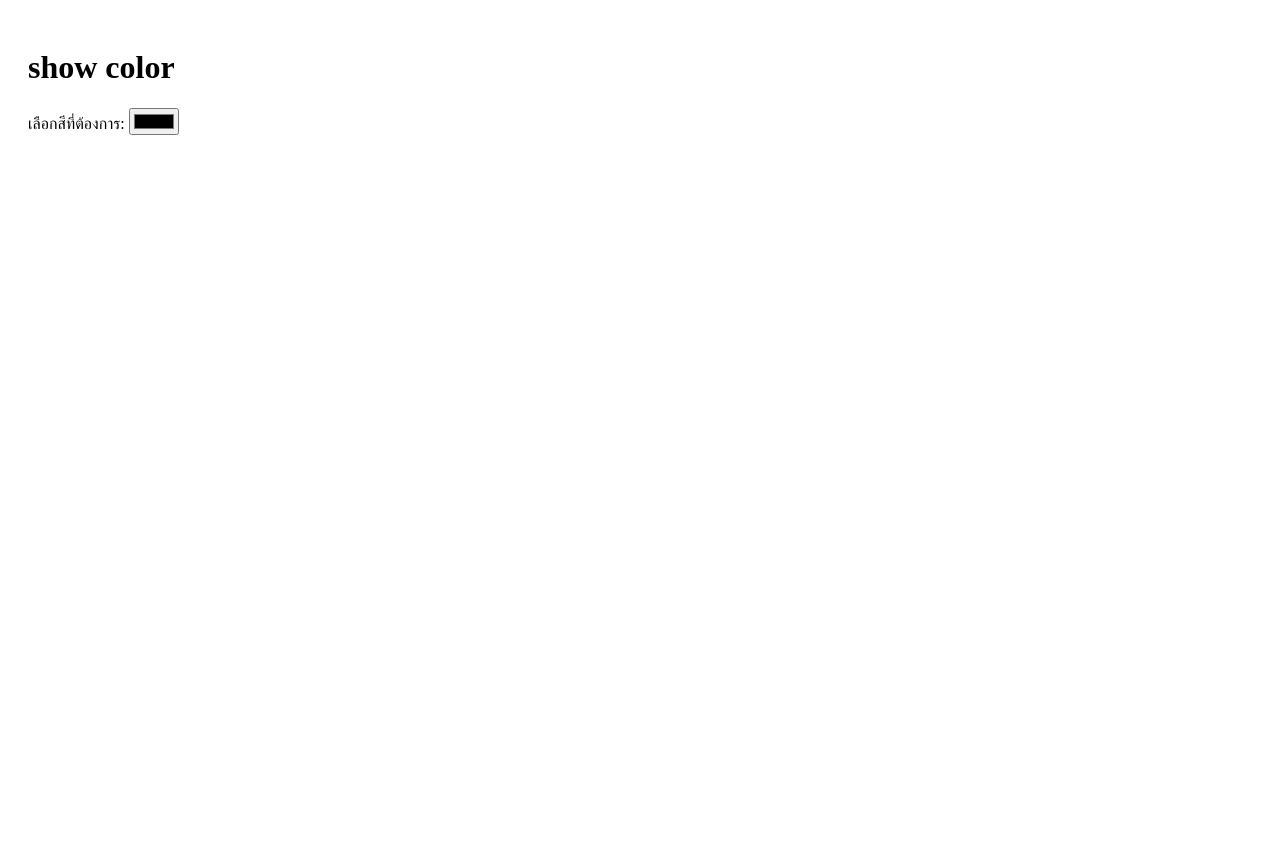
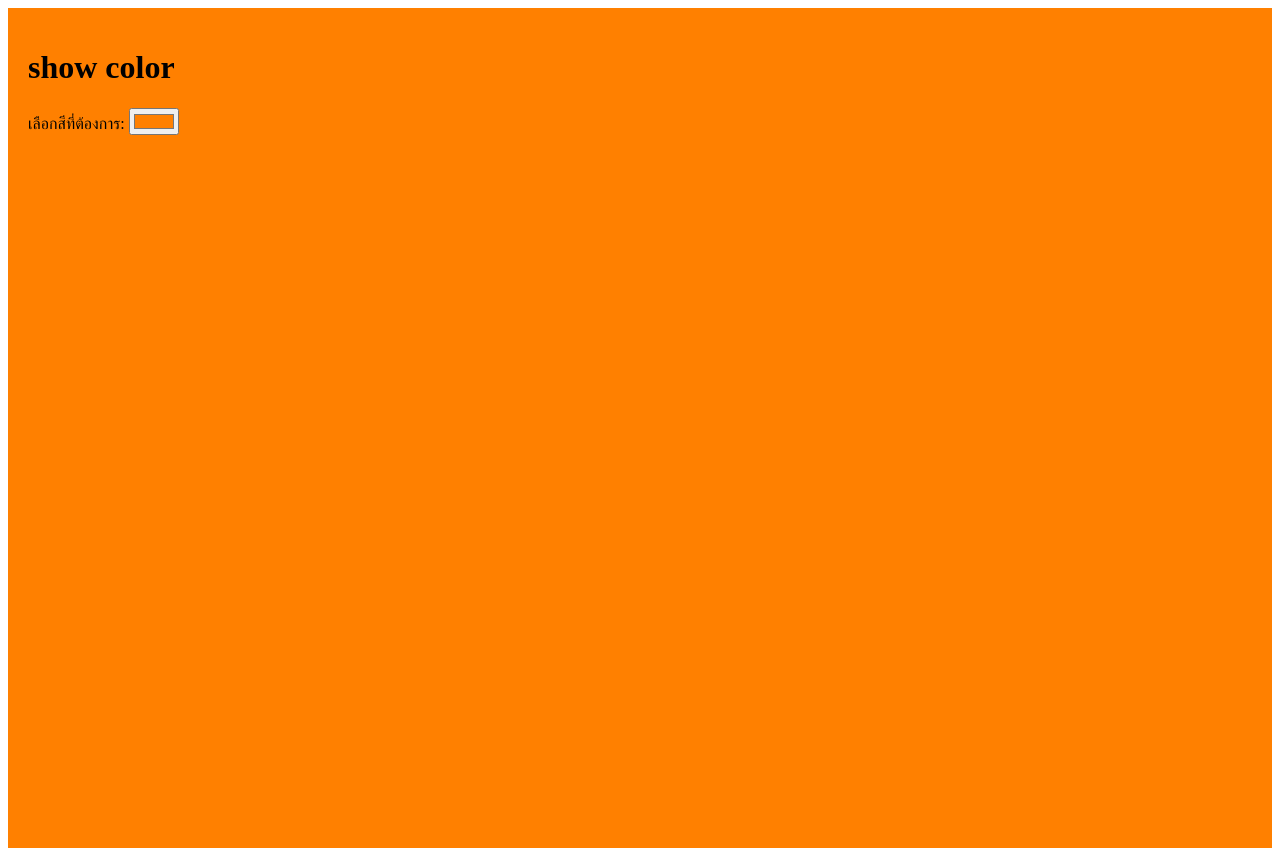
Before and after one commit to teerasak001/adv-web-programming, a plain HTML site: page color.html in a window 1280 px wide. Drawn offline with nearby package versions, Linux system fonts and the light colour scheme.

Commit message:
adv-web-pro

```diff
--- a/color.html
+++ b/color.html
@@ -20,7 +20,7 @@
 new Vue({
   el: '#app',
   data: {
-    selectedColor: '#ffb3b3g'
+    selectedColor: '#ff8000'
   }
 });
 </script>
```
